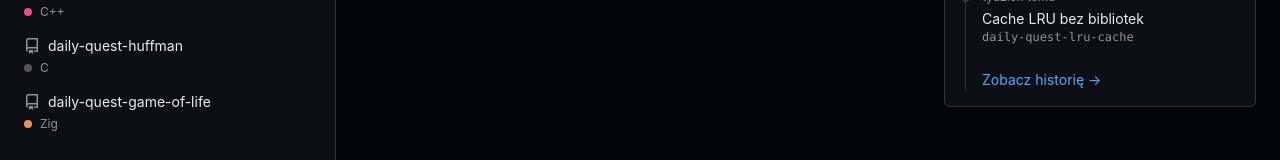
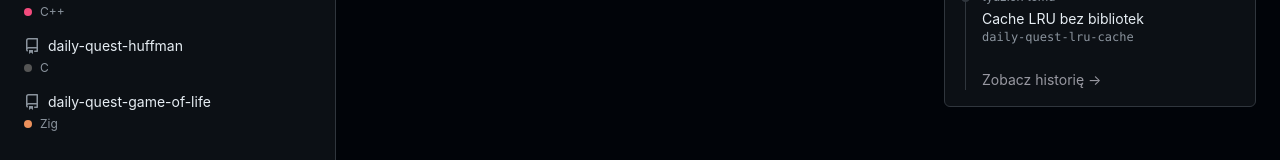
Before and after one commit to DolilDev/NewRepoEveryDay, a Next.js app: page / in a window 1280 px wide. Shown: the part 473-633 px from the top of the page. Built offline with nearby package versions, Linux system fonts and the light colour scheme.

Commit message:
Zmień kolor linku Zobacz historię na #9898A1

```diff
--- a/app/globals.css
+++ b/app/globals.css
@@ -18,6 +18,7 @@
   --color-border: #30363d; /* obramowania */
   --color-border-subtle: #21262d; /* delikatne linie */
   --color-accent: #58a6ff; /* linki, nazwy repo */
+  --color-link-muted: #9898a1; /* wyciszony link, np. "Zobacz historię" */
   --color-success: #3fb950; /* zielony przycisk / sukces */
   --color-purple: #a371f7; /* placeholder avatara */
   --color-calendar-done: #39d353; /* kalendarz: pole ukończone */
--- a/app/page.tsx
+++ b/app/page.tsx
@@ -292,7 +292,7 @@ export default function DashboardPage() {
                       oś biegnie po jego lewej stronie aż do dołu. */}
                   <a
                     href="#"
-                    className="ml-[21px] inline-block text-sm text-gh-blue hover:underline"
+                    className="ml-[21px] inline-block text-sm text-gh-link-muted hover:underline"
                   >
                     Zobacz historię →
                   </a>
--- a/tailwind.config.ts
+++ b/tailwind.config.ts
@@ -24,6 +24,7 @@ const config: Config = {
           green: "var(--color-success)",
           "green-hover": "var(--color-success)",
           blue: "var(--color-accent)",
+          "link-muted": "var(--color-link-muted)",
           purple: "var(--color-purple)",
         },
         calendar: {
```
